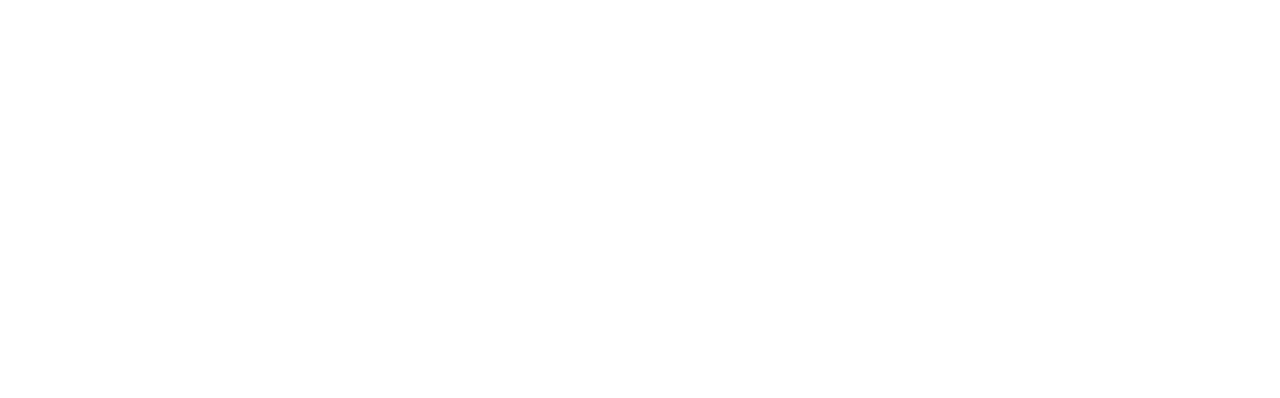
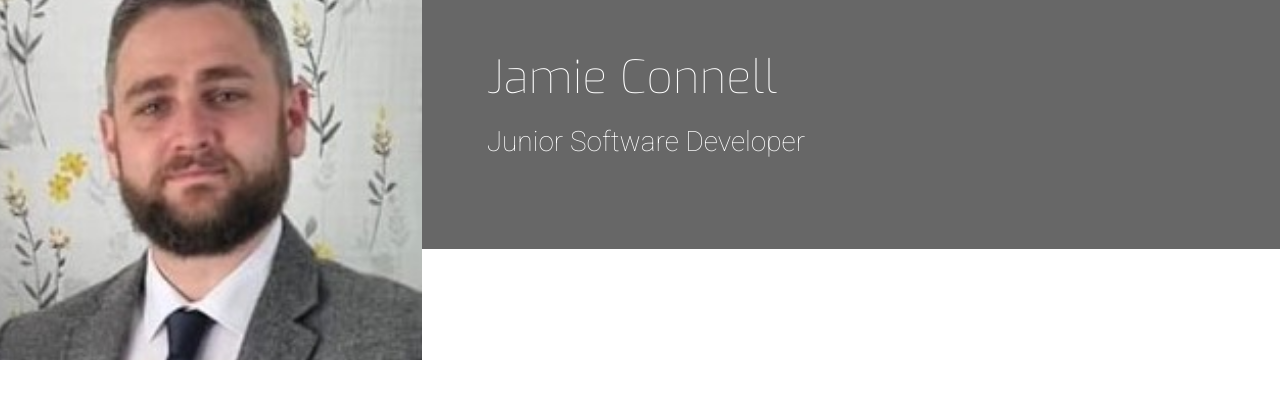
Before and after one commit to GreenNinjaBoy/UCD-resume, a plain HTML site: page index.html in a window 1280 px wide. Drawn offline with nearby package versions, Linux system fonts and the light colour scheme.

Commit message:
style header

```diff
--- /dev/null
+++ b/assets/css/style.css
@@ -0,0 +1,44 @@
+@import url('https://fonts.googleapis.com/css2?family=Exo:ital,wght@0,100;0,200;0,300;0,400;0,500;0,600;0,700;0,800;0,900;1,100;1,200;1,300;1,400;1,500;1,600;1,700;1,800;1,900&family=Roboto:ital,wght@0,100;0,300;0,400;0,500;0,700;0,900;1,100;1,300;1,400;1,500;1,700;1,900&display=swap');
+
+/*-------------Colors-----------------*/
+
+.bg-color-name-title {
+    background-color: #676767;
+}
+
+/*-------------Heading-----------------*/
+header {
+    margin: 0;
+}
+
+.heading {
+    margin-left: 50px;
+}
+
+.logo {
+    background: url("../images/j-connell.jpg");
+    background-position: center;
+    background-repeat: no-repeat;
+    background-size: cover;
+    min-height: 360px;
+    transition: all .5s ease-in-out;
+    -moz-transition: all .5s ease-in-out;
+    -webkit-transition: all .5s ease-in-out;
+}
+
+.name {
+    font-family: "Exo", sans-serif;
+    font-weight: 100;
+    font-size: 46px;
+    margin-top: 50px;
+    color: #fff;
+}
+
+.title {
+    font-family: "Roboto", sans-serif;
+    font-weight: 200;
+    font-size: 28px;
+    margin-top: 20px;
+    margin-bottom: 90px;
+    color: #fff
+}
--- a/index.html
+++ b/index.html
@@ -15,19 +15,29 @@
       integrity="sha384-+d0P83n9kaQMCwj8F4RJB66tzIwOKmrdb46+porD/OvrJ+37WqIM7UoBtwHO6Nlg"
       crossorigin="anonymous"
     />
+    <link rel="stylesheet" href="assets/css/style.css" />
     <title>JamieConnell</title>
   </head>
   <body>
     <header>
+      <div class="row">
+        <a href="index.html" class="col-md-4 logo"> </a>
+        <div class="col-md-8">
+            <div class="row bg-color-name-title">
+                <div class="col heading">
+                    <h1 class="name">Jamie Connell</h1>
+                    <h2 class="title">Junior Software Developer</h2>
 
+                </div>
+
+            </div>
+        </div>
+        <div class="col-md-8"></div>
+      </div>
     </header>
 
-    <section>
+    <section></section>
 
-    </section>
-
-    <footer>
-
-    </footer>
+    <footer></footer>
   </body>
 </html>
```
Also changed, not shown: assets/images/j-connell.jpg (added), css/style.css (deleted).
